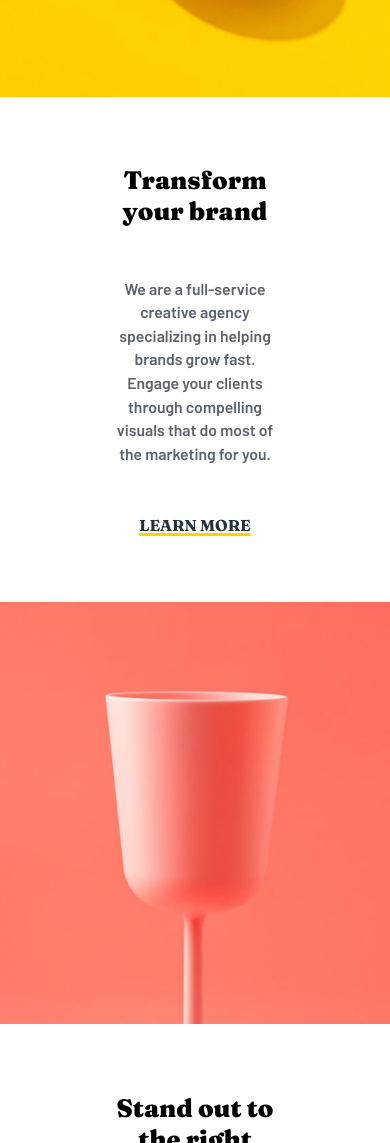
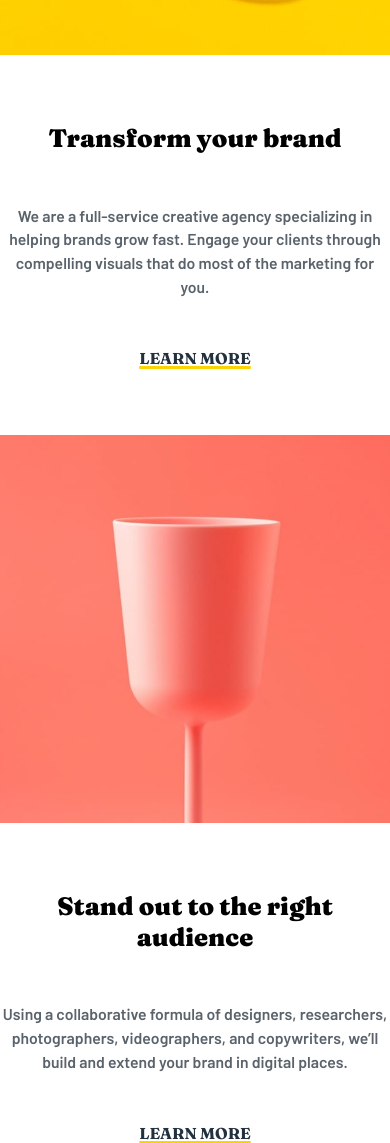
Before and after one commit to CipiVlad/sunnyside_agency_landing_page, a website built with Vite: page index.html in a window 390 px wide. Shown: the part 857-2000 px from the top of the page. Built offline with nearby package versions, Linux system fonts and the light colour scheme.

Commit message:
adapting responsive layout

```diff
--- a/index.html
+++ b/index.html
@@ -69,6 +69,7 @@
 
     <!-- section 2 -->
     <section class="section_flex_ctn">
+      <div class="section_image"></div>
       <div class="section_text">
         <h2>Stand out to the right audience</h2>
         <p>
@@ -77,7 +78,6 @@
         </p>
         <a href="#">LEARN MORE</a>
       </div>
-      <div class="section_image"></div>
     </section>
 
     <!-- section 3 -->
--- a/style.css
+++ b/style.css
@@ -92,15 +92,9 @@ ul li a {
   align-items: center;
 }
 
-/* .nav_flex_cnt {
-  padding: 2vh 0;
-} */
-
-
 .nav_flex_cnt svg:nth-child(2) {
   display: none;
 }
-
 
 .onMobile_flex {
   display: none;
@@ -237,22 +231,22 @@ h1 {
 
 /* section 1  */
 .section_flex_ctn:nth-child(1) {
-  display: flex;
-  justify-content: center;
+  display: grid;
+  grid-template-columns: 1fr 1fr;
+  grid-template-rows: auto;
 }
 
 .section_flex_ctn:nth-child(2) {
-  display: flex;
-  flex-direction: row-reverse;
-  justify-content: center;
+  display: grid;
+  grid-template-columns: 1fr 1fr;
 }
 
 section:nth-child(1) .section_image {
   background-image: url('./src/assets/images/desktop/image-transform.jpg');
   background-repeat: no-repeat;
   background-size: cover;
-  height: 67vh;
-  width: 49vw;
+  width: 100%;
+  height: auto;
 }
 
 
@@ -260,22 +254,18 @@ section:nth-child(2) .section_image {
   background-image: url('./src/assets/images/desktop/image-stand-out.jpg');
   background-repeat: no-repeat;
   background-size: cover;
-  height: 66vh;
-  width: 51vw;
+  width: 100%;
+  height: auto;
 }
 
 
+.section_flex_ctn:nth-of-type(2) .section_text,
 .section_flex_ctn:nth-of-type(1) .section_text:nth-of-type(1) {
-
-  width: 44vw;
-  padding: 18vh;
+  width: 100%;
+  height: auto;
+  padding: 25%;
 }
 
-.section_flex_ctn:nth-of-type(2) .section_text {
-
-  width: 47vw;
-  padding: 16vh 12vh;
-}
 
 .section_flex_ctn .section_text h2 {
   font-family: var(--font-fraunces);
@@ -526,13 +516,11 @@ footer {
   gap: 30px;
 }
 
+/** end of desktop screen */
 
 
-
-/* end of desktop screen */
-
 /* ########################################################################## */
-/*  MEDIA QUERIES */
+/* !! MEDIA QUERIES !!*/
 /* ########################################################################## */
 
 @media screen and (max-width: 430px) {
@@ -615,15 +603,20 @@ footer {
     margin: 7vh 0;
   }
 
-  /* section 1 & 2 */
+  /*!!section 1 & 2 */
 
   .section_flex_ctn {
-    display: flex;
-    flex-direction: column-reverse;
+    display: grid;
+  }
+
+  .section_flex_ctn:nth-child(1) {
+    grid-template-rows: repeat(2, 1fr);
+    grid-template-columns: auto;
   }
 
   .section_flex_ctn:nth-child(2) {
-    flex-direction: column-reverse;
+    grid-template-rows: repeat(2, 1fr);
+    grid-template-columns: auto;
   }
 
   .section_flex_ctn:nth-child(3) {
@@ -635,8 +628,9 @@ footer {
     background-repeat: no-repeat;
     background-size: cover;
     background-position: center center;
-    height: 50vh;
-    width: 100vw;
+    width: 100%;
+    height: auto;
+    grid-row: 1
   }
 
 
@@ -645,8 +639,8 @@ footer {
     background-repeat: no-repeat;
     background-size: cover;
     background-position: center center;
-    height: 50vh;
-    width: 100vw;
+    width: 100%;
+    height: auto;
   }
 
 
```
